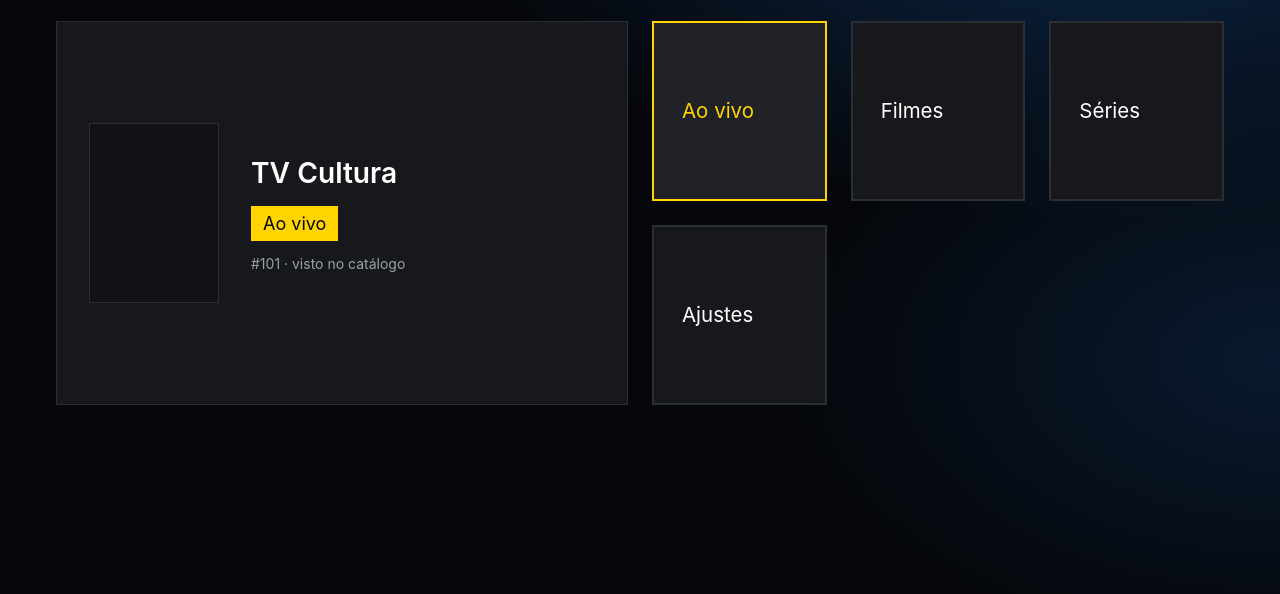
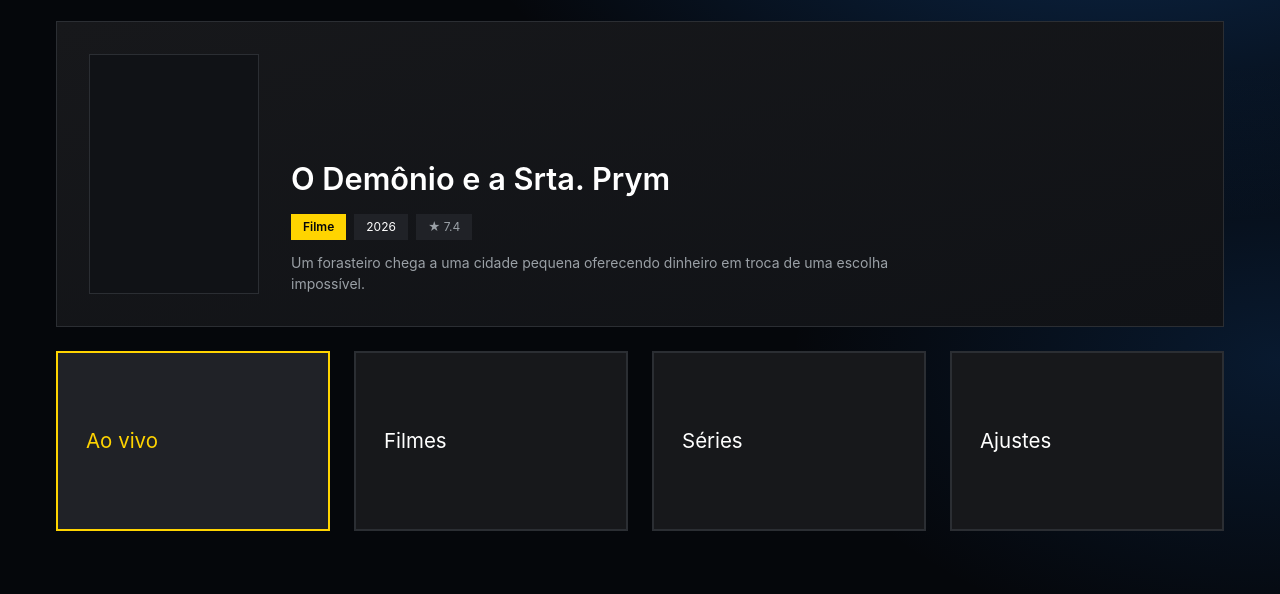
Before and after one commit to puppe1990/life-tv, a website with bundled scripts: page web/index.html in a window 1280 px wide. Shown: the part 80-674 px from the top of the page. Built offline with nearby package versions, Linux system fonts and the light colour scheme.

Commit message:
feat: preview do filme na home como no APK (#25)
- get_vod_info no client + parseVodInfo (título, sinopse, ano, nota,
  pôster e backdrop)
- destaque da home vira hero: pôster, badges (tipo/ano/nota) e sinopse
  sobre um fundo com gradiente (backdrop quando o portal manda)
- no demo o destaque passa a ser o filme, com plot e nota
- fakeXtreamPortal aceita vodInfo

Co-authored-by: CommandCodeBot <noreply@commandcode.ai>

```diff
--- a/src/demoPortal.mjs
+++ b/src/demoPortal.mjs
@@ -91,6 +91,19 @@ export function createDemoFetch() {
         ],
       },
     },
+    vodInfo: {
+      301: {
+        info: {
+          name: 'O Demônio e a Srta. Prym',
+          plot: 'Um forasteiro chega a uma cidade pequena oferecendo dinheiro em troca de uma escolha impossível.',
+          releasedate: '2026-03-12',
+          rating: '7.4',
+          genre: 'Drama',
+          movie_image: '',
+        },
+        movie_data: { name: 'O Demônio e a Srta. Prym', stream_id: 301 },
+      },
+    },
     seriesInfo: {
       401: {
         episodes: {
--- a/src/fakeXtreamPortal.mjs
+++ b/src/fakeXtreamPortal.mjs
@@ -14,6 +14,7 @@ function readAction(url) {
     action: parsed.searchParams.get('action'),
     streamId: parsed.searchParams.get('stream_id'),
     seriesId: parsed.searchParams.get('series_id'),
+    vodId: parsed.searchParams.get('vod_id'),
   }
 }
 
@@ -30,6 +31,7 @@ export function createFakeXtreamPortal({
   series = [],
   shortEpg = {},
   seriesInfo = {},
+  vodInfo = {},
   m3uText = '',
 }) {
   const tables = {
@@ -43,6 +45,7 @@ export function createFakeXtreamPortal({
   const byId = {
     get_short_epg: (req) => shortEpg[req.streamId] ?? { epg_listings: [] },
     get_series_info: (req) => seriesInfo[req.seriesId] ?? { episodes: {} },
+    get_vod_info: (req) => vodInfo[req.vodId] ?? { info: {}, movie_data: {} },
   }
   return async function fakeFetch(url) {
     const req = readAction(url)
--- /dev/null
+++ b/src/parseVodInfo.mjs
@@ -0,0 +1,15 @@
+/** Normaliza o get_vod_info do Xtream para o hero da home. */
+export function parseVodInfo(payload) {
+  const info = payload?.info ?? {}
+  const movie = payload?.movie_data ?? {}
+  const year = String(info.releasedate ?? info.release_date ?? info.year ?? '')
+  return {
+    title: info.name ?? movie.name ?? '',
+    plot: info.plot ?? info.description ?? '',
+    year: year.slice(0, 4),
+    poster: info.movie_image ?? movie.stream_icon ?? '',
+    backdrop: info.backdrop_path ?? info.movie_image ?? '',
+    rating: String(info.rating ?? ''),
+    genre: info.genre ?? '',
+  }
+}
--- a/src/xtreamClient.mjs
+++ b/src/xtreamClient.mjs
@@ -2,6 +2,7 @@ import { mapCatalog } from './mapCatalog.mjs'
 import { flattenEpisodes } from './parseSeriesInfo.mjs'
 import { parseShortEpg } from './parseShortEpg.mjs'
 import { parseXmltv } from './parseXmltv.mjs'
+import { parseVodInfo } from './parseVodInfo.mjs'
 import { parseXtreamLogin } from './parseXtreamLogin.mjs'
 import {
   liveStreamUrl,
@@ -95,6 +96,9 @@ export function createXtreamClient({ playlist, fetch: fetchFn }) {
       const payload = await getJson(fetchFn, cred, 'get_series_info', { series_id: seriesId })
       return flattenEpisodes(payload)
     },
+    async vodInfo(vodId) {
+      return parseVodInfo(await getJson(fetchFn, cred, 'get_vod_info', { vod_id: vodId }))
+    },
     async shortEpg(streamId) {
       const payload = await getJson(fetchFn, cred, 'get_short_epg', { stream_id: streamId })
       return parseShortEpg(payload, { decodeBase64: decodeBase64Text })
--- a/test/sessionDemo.test.mjs
+++ b/test/sessionDemo.test.mjs
@@ -19,11 +19,13 @@ function settle() {
   return new Promise((resolve) => setTimeout(resolve, 50))
 }
 
-test('demo pré-carrega o catálogo e destaca o primeiro canal', async () => {
+test('demo pré-carrega o catálogo e destaca o primeiro filme', async () => {
   startDemo()
   await settle()
-  assert.equal(state.featured.kind, 'live')
-  assert.equal(state.featured.name, 'TV Cultura')
+  assert.equal(state.featured.kind, 'movies')
+  assert.equal(state.featured.name, 'O Demônio e a Srta. Prym')
+  assert.match(state.featured.plot, /forasteiro/)
+  assert.equal(state.featured.year, '2026')
 })
 
 test('demo começa na home com o cliente pronto', () => {
--- a/web/catalogView.mjs
+++ b/web/catalogView.mjs
@@ -29,31 +29,67 @@ const TAB_SCREENS = {
 
 const FEATURED_KIND = { live: 'Ao vivo', movies: 'Filme', series: 'Série' }
 
+function renderFeaturedPoster(featured) {
+  const box = el(
+    'div',
+    'h-[120px] w-[90px] shrink-0 overflow-hidden border border-line bg-well md:h-[240px] md:w-[170px]',
+  )
+  if (!featured.poster) return box
+  const image = el('img', 'h-full w-full object-cover')
+  image.src = featured.poster
+  image.alt = featured.name
+  box.append(image)
+  return box
+}
+
+function renderFeaturedBadges(featured) {
+  const row = el('div', 'flex flex-wrap items-center gap-2')
+  const kind = FEATURED_KIND[featured.kind]
+  if (kind) {
+    row.append(
+      el('span', 'bg-accent px-3 py-1 text-[clamp(12px,0.9vw,16px)] font-semibold text-void', kind),
+    )
+  }
+  if (featured.year) {
+    row.append(el('span', 'bg-row px-3 py-1 text-[clamp(12px,0.9vw,16px)]', featured.year))
+  }
+  if (featured.rating) {
+    row.append(
+      el(
+        'span',
+        'bg-row px-3 py-1 text-[clamp(12px,0.9vw,16px)] text-mute',
+        `★ ${featured.rating}`,
+      ),
+    )
+  }
+  return row
+}
+
 function renderFeatured() {
   const featured = state.featured
   if (!featured) return []
   const card = el(
     'article',
-    'flex flex-col gap-6 border border-line bg-panel p-5 md:flex-row md:items-center md:gap-8 md:p-8',
+    'relative overflow-hidden border border-line bg-linear-to-br from-panel to-well',
   )
-  card.append(el('div', 'h-[120px] w-[90px] border border-line bg-well md:h-[180px] md:w-[130px]'))
-  const info = el('div', 'grid gap-3')
-  info.append(el('h2', 'm-0 text-[clamp(22px,2.2vw,40px)] font-semibold', featured.name))
-  info.append(
-    el(
-      'span',
-      'w-fit bg-accent px-3 py-1 text-[18px] text-void',
-      FEATURED_KIND[featured.kind] ?? '',
-    ),
+  if (featured.backdrop) {
+    const backdrop = el('div', 'absolute inset-0 bg-cover bg-center opacity-25')
+    backdrop.style.backgroundImage = `url("${featured.backdrop}")`
+    card.append(backdrop)
+  }
+  const content = el(
+    'div',
+    'relative flex flex-col gap-5 p-4 md:flex-row md:items-end md:gap-8 md:p-8',
   )
-  info.append(
-    el(
-      'p',
-      'm-0 max-w-[70ch] text-[clamp(14px,1vw,20px)] text-mute',
-      `#${featured.id} · visto no catálogo`,
-    ),
-  )
-  card.append(info)
+  content.append(renderFeaturedPoster(featured))
+  const info = el('div', 'grid min-w-0 gap-3')
+  info.append(el('h2', 'm-0 text-[clamp(22px,2.4vw,44px)] font-semibold', featured.name))
+  info.append(renderFeaturedBadges(featured))
+  if (featured.plot) {
+    info.append(el('p', 'm-0 max-w-[70ch] text-[clamp(14px,1vw,20px)] text-mute', featured.plot))
+  }
+  content.append(info)
+  card.append(content)
   return [card]
 }
 
--- a/web/index.html
+++ b/web/index.html
@@ -70,11 +70,7 @@
     </header>
 
     <main class="px-6 pb-10 md:px-10 md:pb-14 xl:px-14 xl:pb-16">
-      <section
-        id="home"
-        class="grid grid-cols-[repeat(auto-fit,minmax(160px,1fr))] gap-4 md:gap-6"
-        aria-label="Início"
-      ></section>
+      <section id="home" class="grid gap-6" aria-label="Início"></section>
 
       <section
         id="catalog"
--- a/web/session.mjs
+++ b/web/session.mjs
@@ -74,10 +74,18 @@ export async function withRotation(run) {
   }
 }
 
-/** Guarda o primeiro item do catálogo como destaque da home. */
+/** Guarda o primeiro item do catálogo como destaque e enriquece filmes. */
 export function featureFirst(kind, catalog) {
   const item = catalog?.categories?.[0]?.items?.[0]
-  if (item) state.featured = { kind, name: item.name, id: item.id }
+  if (!item) return
+  state.featured = { kind, name: item.name, id: item.id, icon: item.icon ?? '' }
+  if (kind !== 'movies') return
+  withRotation(() => state.client.vodInfo(item.id))
+    .then((info) => {
+      state.featured = { ...state.featured, ...info, name: info.title || item.name }
+      state.redraw()
+    })
+    .catch(() => {})
 }
 
 /** Carrega o catálogo com rotação de portal. */
@@ -99,9 +107,9 @@ export function startDemo() {
   state.shell = createTvShell()
   state.redraw()
   state.client
-    .liveCatalog()
+    .vodCatalog()
     .then((catalog) => {
-      featureFirst('live', catalog)
+      featureFirst('movies', catalog)
       state.redraw()
     })
     .catch(() => {})
```
Also changed, not shown: web/style.css.
